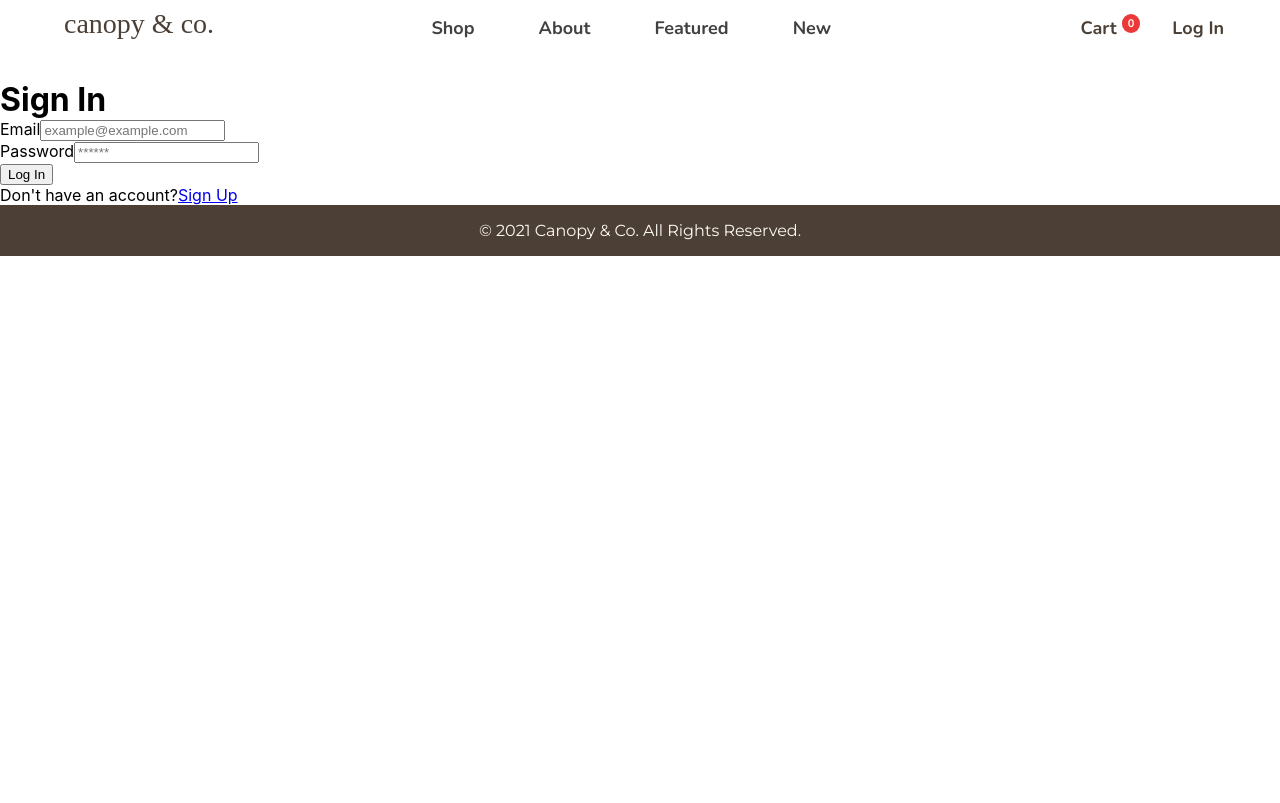
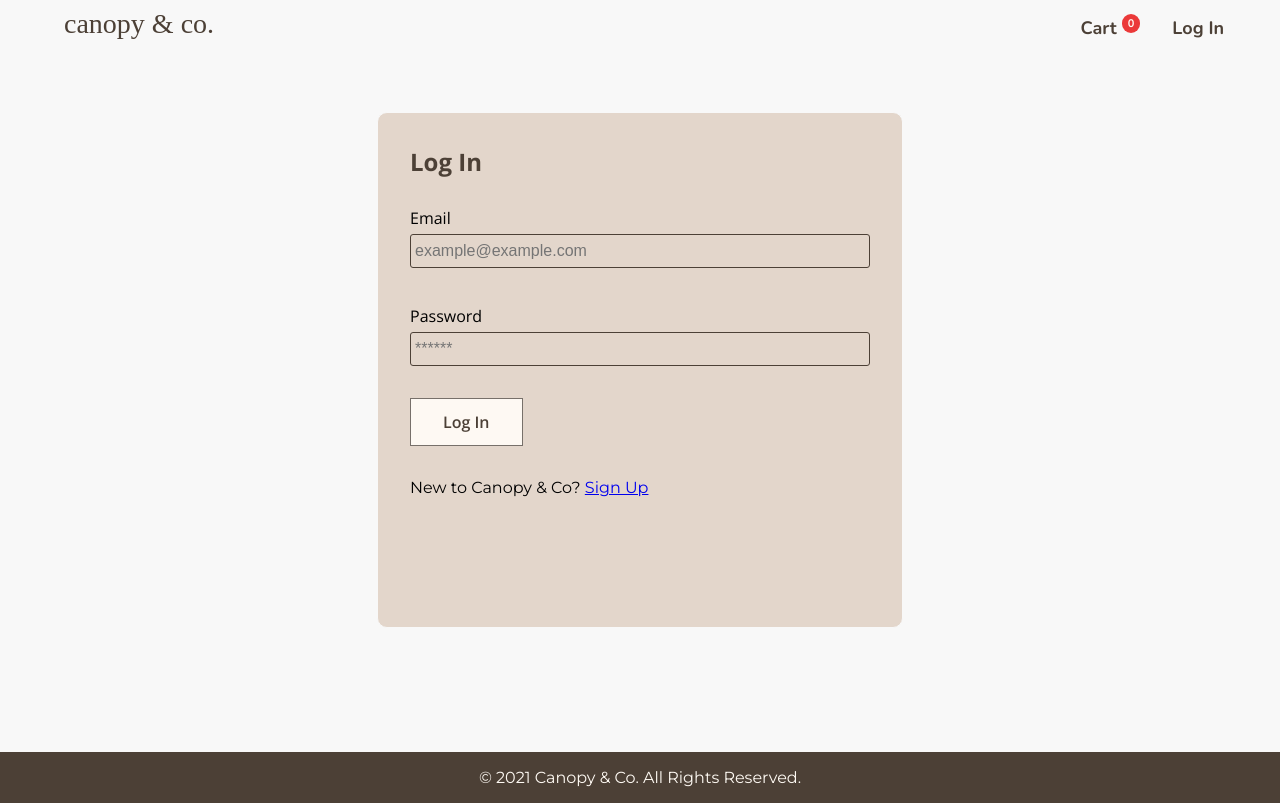
Before and after one commit to nadyamadeline/eCommerce-FullApp, a React (Create React App) app in the folder eCommerce-FE/: page /signin in a window 1280 px wide. Built offline with nearby package versions, Linux system fonts and the light colour scheme; a web font is replaced by a local one.

Commit message:
styling login page

```diff
--- a/eCommerce-FE/src/components/Navbar/Navbar.jsx
+++ b/eCommerce-FE/src/components/Navbar/Navbar.jsx
@@ -27,12 +27,12 @@ function Navbar() {
           <p>canopy &amp; co.</p>
         </div>
       </Link>
-      <div className="nav-tabs">
+      {/* <div className="nav-tabs">
         <h2>Shop</h2>
         <h2>About</h2>
         <h2>Featured</h2>
         <h2>New</h2>
-      </div>
+      </div> */}
       <div className="menu">
         <Link to="/cart" style={{ textDecoration: "none" }}>
           <h2 className="nav-cart">
--- a/eCommerce-FE/src/pages/Login/Login.js
+++ b/eCommerce-FE/src/pages/Login/Login.js
@@ -26,15 +26,17 @@ function Login() {
       history.push(redirect);
     }
   }, [userInfo, history, redirect]);
+
   return (
     <div className="login">
       <form onSubmit={submitHandler}>
         <div>
-          <h1>Sign In</h1>
+          <h1>Log In</h1>
         </div>
         <div>
           <div>
             <label htmlFor="">Email</label>
+            <br />
             <input
               type="email"
               placeholder="example@example.com"
@@ -42,8 +44,9 @@ function Login() {
               onChange={(e) => setEmail(e.target.value)}
             />
           </div>
-          <div>
+          <div style={{ marginTop: "2rem" }}>
             <label htmlFor="">Password</label>
+            <br />
             <input
               type="password"
               required
@@ -53,11 +56,13 @@ function Login() {
           </div>
         </div>
         <div>
-          <button type="submit">Log In</button>
+          <button type="submit" style={{ marginTop: "2rem" }}>
+            Log In
+          </button>
         </div>
-        <div>
-          <p>
-            Don't have an account?
+        <div style={{ marginTop: "1rem" }}>
+          <p style={{ fontFamily: "Montserrat" }}>
+            New to Canopy &amp; Co?{" "}
             <Link to="/register">
               <span>Sign Up</span>
             </Link>
--- a/eCommerce-FE/src/pages/Login/Login.scss
+++ b/eCommerce-FE/src/pages/Login/Login.scss
@@ -1,3 +1,76 @@
+$black: #404142;
+$darkbrown: #4c4036;
+$lightbrown: #77706a;
+$grey: #d8d7d4;
+$beige: #e3d6cb;
+$cream: #fef9f3;
+$success: #20a020;
+$successBkgr: #eeffe0;
+$danger: #a02020;
+$dangerBkgr: #ffe0e0;
+$info: #2020a0;
+$infoBkgr: #e0e0ff;
+
 .login {
-  padding-top: 5rem;
+  min-height: calc(94vh - 7rem);
+  padding-top: 7rem;
+  font-family: "Open Sans";
+  background-color: #f8f8f8;
+  display: flex;
+  justify-content: center;
+
+  form {
+    border: 1px solid #f8f8f8;
+    height: 450px;
+    padding: 2rem;
+    border-radius: 10px;
+    background-color: $beige;
+  }
+  h1 {
+    margin-bottom: 1.5rem;
+    color: $darkbrown;
+    font-size: 24px;
+  }
+  input {
+    font-size: 1rem;
+    width: 450px;
+    height: 1.5rem;
+    padding: 0.25rem;
+    background-color: transparent;
+    border: 1px solid $darkbrown;
+    color: $black;
+    border-radius: 3px;
+    &:focus {
+      outline: none;
+    }
+  }
+
+  label {
+    line-height: 2rem;
+  }
+
+  button {
+    font-size: 16px;
+    font-weight: 600;
+    font-family: "Open Sans";
+    background-color: $cream;
+    color: $darkbrown;
+    border: 1px solid $lightbrown;
+    padding: 0.75rem 2rem;
+    transition-timing-function: ease-in;
+    transition: all 0.5s;
+    cursor: pointer;
+    margin-bottom: 1rem;
+
+    &:hover {
+      transition-timing-function: ease-in;
+      transition: all 0.5s;
+
+      background-color: $darkbrown;
+      color: $cream;
+    }
+    &:focus {
+      outline: 0;
+    }
+  }
 }
```
